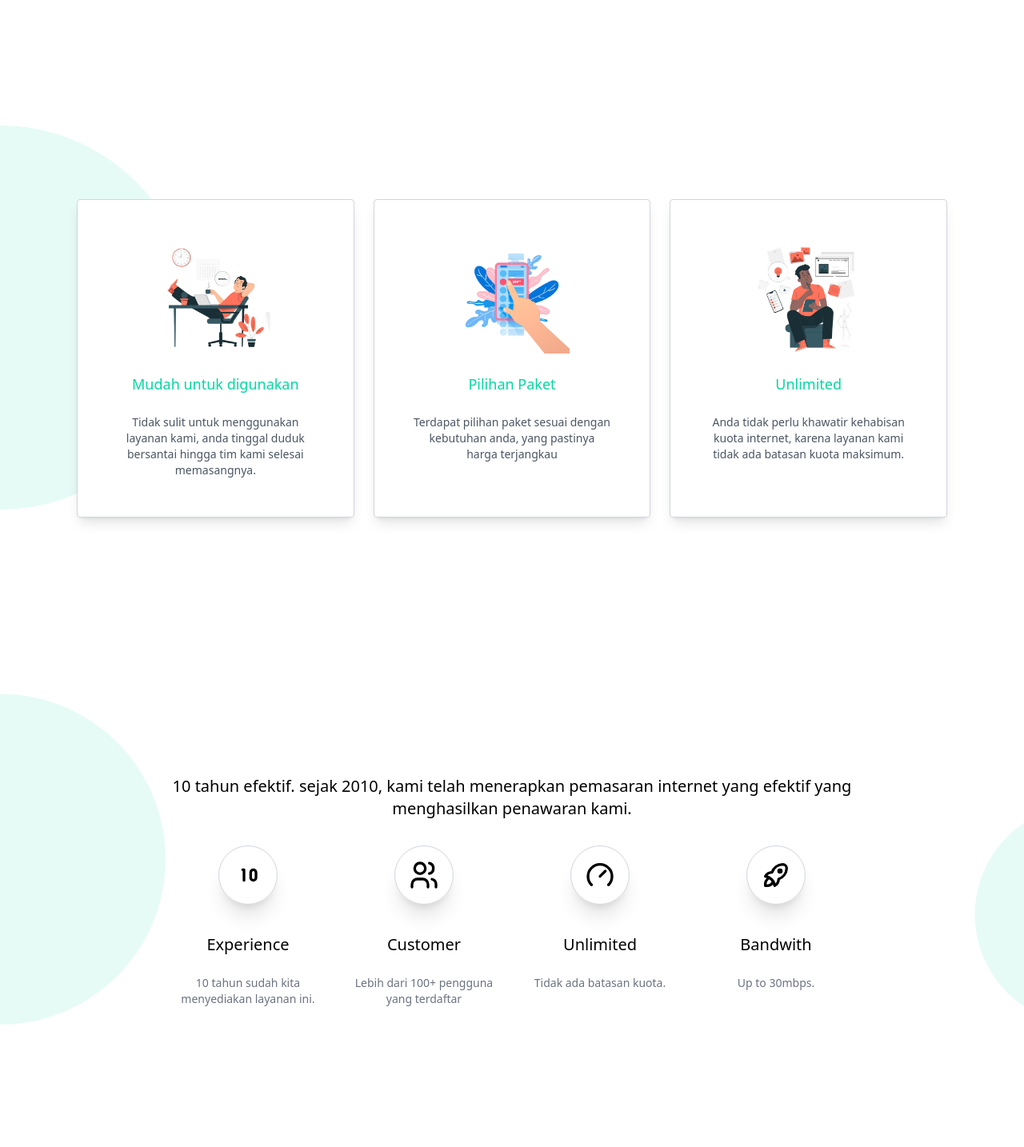
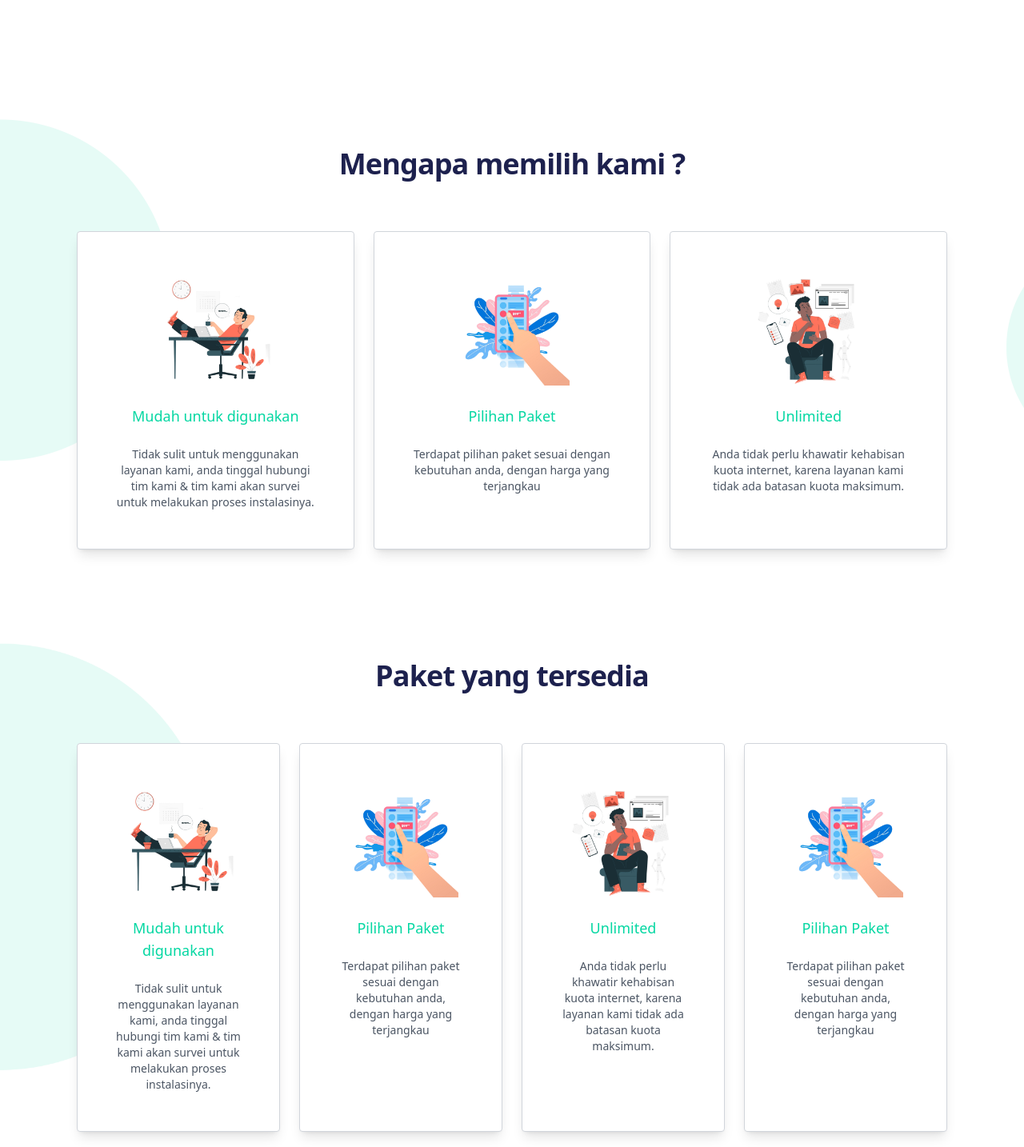
Before and after one commit to dikidwihermawan/logista-net, a React (Vite) app: page / in a window 1280 px wide. Shown: the part 1216-2650 px from the top of the page at 80% size. Built offline with nearby package versions, Linux system fonts and the light colour scheme.

Commit message:
add section 4

```diff
--- a/src/components/content/index.jsx
+++ b/src/components/content/index.jsx
@@ -18,7 +18,7 @@ function index() {
   return (
     <>
       <section
-        className=" max-w-screen-md md:max-w-screen-2xl mx-auto h-[600px] md:h-[620px] md:bg-cover bg-no-repeat bg-[url('/public/assets/background/section1.png')]"
+        className=" max-w-screen-md md:max-w-screen-2xl mx-auto h-full md:h-[620px] md:bg-cover bg-no-repeat bg-[url('/public/assets/background/section1.png')]"
         id="home"
       >
         <div className="grid py-4 grid-cols-1 grid-rows-2 px-8 md:py-0 md:grid-cols-2 md:px-32">
@@ -48,70 +48,10 @@ function index() {
         </div>
       </section>
       <section
-        className="max-w-screen-2xl mx-auto h-[840px] md:h-[620px] bg-cover bg-no-repeat bg-[url('/public/assets/background/section2.png')]"
+        className="max-w-screen-2xl mx-auto h-full md:h-[620px] bg-cover bg-no-repeat bg-[url('/public/assets/background/section2.png')]"
         id="about_me"
       >
-        <div className="max-w-screen-xl grid grid-cols-1 md:grid-cols-2 items-center justify-between mx-auto py-12 px-4 md:py-24 md:px-24">
-          {/* <div className="col-span-2 px-4 space-y-6">
-            <h1 className="text-white text-lg">
-              Kami memulai ini dengan koneksi-koneksi terdekat. Seiring
-              berjalannya waktu, kami dipercaya oleh masyarakat sehingga kami
-              ingin mencoba layanan ini ke ranah yang cukup luas
-            </h1>
-            <div className="grid grid-cols-2 gap-6 text-center">
-              <div className="border border-[#04D7A2] bg-[#1D214E] hover:bg-opacity-80 text-[#1D214E] p-4 rounded-tl-2xl rounded-tr-md rounded-bl-md rounded-br-2xl">
-                <div className="flex flex-col items-center space-y-2">
-                  <IconCalendarStats
-                    stroke={1}
-                    width={40}
-                    height={40}
-                    color="#FFFFFF"
-                  />
-                  <h1 className="text-lg text-white">Pengalaman</h1>
-                  <span className="text-sm text-white">
-                    10 Tahun lebih kita sudah bergelut di bidang ini
-                  </span>
-                </div>
-              </div>
-              <div className="border border-[#04D7A2] bg-[#1D214E] hover:bg-opacity-80 text-[#1D214E] p-4 rounded-tl-2xl rounded-tr-md rounded-bl-md rounded-br-2xl">
-                <div className="flex flex-col items-center space-y-2">
-                  <IconUsers
-                    stroke={1}
-                    width={40}
-                    height={40}
-                    color="#FFFFFF"
-                  />
-                  <h1 className="text-lg text-white">Pegguna</h1>
-                  <span className="text-sm text-white">
-                    Lebih dari 100+ pengguna yang terdaftar
-                  </span>
-                </div>
-              </div>
-              <div className="border border-[#04D7A2] bg-[#1D214E] hover:bg-opacity-80 text-[#1D214E] p-4 rounded-tl-2xl rounded-tr-md rounded-bl-md rounded-br-2xl">
-                <div className="flex flex-col items-center space-y-2">
-                  <IconCash stroke={1} width={40} height={40} color="#FFFFFF" />
-                  <h1 className="text-lg text-white">Harga</h1>
-                  <span className="text-sm text-white">
-                    Harga yang ekonomis
-                  </span>
-                </div>
-              </div>
-              <div className="border border-[#04D7A2] bg-[#1D214E] hover:bg-opacity-80 text-[#1D214E] p-4 rounded-tl-2xl rounded-tr-md rounded-bl-md rounded-br-2xl">
-                <div className="flex flex-col items-center space-y-2">
-                  <IconNetwork
-                    stroke={1}
-                    width={40}
-                    height={40}
-                    color="#FFFFFF"
-                  />
-                  <h1 className="text-lg text-white">Jaringan</h1>
-                  <span className="text-sm text-white">
-                    Akses lebih banyak di berbagai perangkat
-                  </span>
-                </div>
-              </div>
-            </div>
-          </div> */}
+        <div className="max-w-screen-xl grid grid-cols-1 md:grid-cols-2 items-center justify-between mx-auto py-12 px-4 md:px-24">
           <div className="py-2 md:w-[500px] md:h-[500px]">
             <img src="/public/assets/section/aboutme.png" alt="character" />
           </div>
@@ -121,17 +61,16 @@ function index() {
                 Tentang Kami
               </h1>
               <h1 className="text-md md:text-md spaci tracking-tight antialiased text-gray-600">
-                Logista Net berdiri sejak 2010 , kami juga telah diberikan
-                kepercayaan lebih oleh masyarakat sekitar. Maka dari itu kami
-                ingin memasarkan layanan internet kami lebih luas lagi
-                kedepannya.
+                Logista Net berdiri sejak tahun 2010, kami diberikan kepercayaan
+                lebih oleh masyarakat sekitar. Maka dari itu kami ingin
+                memasarkan layanan internet kami dengan area yang cukup luas.
               </h1>
               <div className="py-2">
                 <button
-                  onClick={() => handleClickScroll("why_me")}
-                  className="rounded-full w-full md:w-auto md:px-12 py-2 border border-[#04D7A2] focus:outline-none hover:text-white hover:bg-[#1D214E] hover:bg-opacity-80 text-[#1D214E]"
+                  onClick={() => handleClickScroll("layanan")}
+                  className="rounded-full w-full md:w-auto md:px-4 text-sm py-2 border border-[#04D7A2] focus:outline-none hover:text-white hover:bg-[#1D214E] text-[#1D214E]"
                 >
-                  Coba Sekarang
+                  Cek lebih detail
                 </button>
               </div>
             </div>
@@ -139,10 +78,13 @@ function index() {
         </div>
       </section>
       <section
-        className="max-w-screen-2xl mx-auto h-[840px] md:h-[720px] bg-cover bg-no-repeat bg-[url('/public/assets/background/section3.png')]"
-        id="why_me"
+        className="max-w-screen-2xl mx-auto h-full md:h-[640px] bg-cover bg-no-repeat bg-[url('/public/assets/background/section3.png')]"
+        id="layanan"
       >
-        <div className="max-w-screen-xl grid grid-cols-1 md:grid-cols-3 items-center gap-6 justify-between mx-auto py-12 px-8 md:py-40 md:px-24">
+        <h1 className="text-2xl md:text-4xl font-extrabold tracking-tight leading-none antialiased text-center text-[#1D214E] pt-24">
+          Mengapa memilih kami ?
+        </h1>
+        <div className="max-w-screen-xl grid grid-cols-1 md:grid-cols-3 items-center gap-6 justify-between mx-auto py-12 md:py-16 px-8 md:px-24">
           <div className="h-full w-full p-12 bg-white border border-gray-300 rounded shadow-lg hover:-translate-y-12 hover:duration-300 ">
             <div className="flex flex-col items-center space-y-6 text-center">
               <div className="w-36">
@@ -153,8 +95,9 @@ function index() {
               </div>
               <h1 className="text-lg text-[#04D7A2]">Mudah untuk digunakan</h1>
               <span className="text-sm text-gray-600">
-                Tidak sulit untuk menggunakan layanan kami, anda tinggal duduk
-                bersantai hingga tim kami selesai memasangnya.
+                Tidak sulit untuk menggunakan layanan kami, anda tinggal hubungi
+                tim kami & tim kami akan survei untuk melakukan proses
+                instalasinya.
               </span>
             </div>
           </div>
@@ -168,8 +111,8 @@ function index() {
               </div>
               <h1 className="text-lg text-[#04D7A2]">Pilihan Paket</h1>
               <span className="text-sm text-gray-600">
-                Terdapat pilihan paket sesuai dengan kebutuhan anda, yang
-                pastinya harga terjangkau
+                Terdapat pilihan paket sesuai dengan kebutuhan anda, dengan
+                harga yang terjangkau
               </span>
             </div>
           </div>
@@ -191,67 +134,76 @@ function index() {
         </div>
       </section>
       <section
-        className="max-w-screen-2xl mx-auto h-[720px] md:h-[620px] bg-cover bg-no-repeat bg-[url('/public/assets/background/section3.png')]"
-        id="harga"
+        className="max-w-screen-2xl mx-auto h-full md:h-[800px] bg-cover bg-no-repeat bg-[url('/public/assets/background/section3.png')]"
+        id="layanan"
       >
-        <div className="mx-auto text-center py-24 px-4">
-          <h1 className="mb-4 text-3xl font-extrabold tracking-tight leading-none text-white md:text-4xl lg:text-5xl">
-            Layanan Kami
+        <h1 className="text-2xl md:text-4xl font-extrabold tracking-tight leading-none antialiased text-center text-[#1D214E] pt-24">
+          Paket yang tersedia
         </h1>
-          <p className="mb-8 text-lg font-normal lg:text-xl lg:px-48">
-            10 tahun efektif. sejak 2010, kami telah menerapkan pemasaran
-            internet yang efektif yang menghasilkan penawaran kami.
-          </p>
-          <div className="grid grid-cols-2 md:grid-cols-4 gap-4 md:px-48">
-            <div className="w-full max-w-sm rounded-lg">
-              <div className="flex flex-col items-center pb-2 md:pb-10 space-y-6">
-                <div className="max-w-full max-h-screen border border-gray-300 mb-3 rounded-full shadow-xl p-4 ">
-                  <IconNumber10Small stroke={2} width={40} height={40} />
+        <div className="max-w-screen-xl grid grid-cols-1 md:grid-cols-4 items-center gap-6 justify-between mx-auto py-12 md:py-16 px-8 md:px-24">
+          <div className="h-full w-full p-12 bg-white border border-gray-300 rounded shadow-lg hover:-translate-y-12 hover:duration-300 ">
+            <div className="flex flex-col items-center space-y-6 text-center">
+              <div className="w-36">
+                <img
+                  src="/public/assets/section/easy-to-use.png"
+                  alt="Easy to use"
+                />
               </div>
-                <h5 className="mb-1 text-xl font-medium">Experience</h5>
-                <span className="text-sm text-gray-500">
-                  10 tahun sudah kita menyediakan layanan ini.
+              <h1 className="text-lg text-[#04D7A2]">Mudah untuk digunakan</h1>
+              <span className="text-sm text-gray-600">
+                Tidak sulit untuk menggunakan layanan kami, anda tinggal hubungi
+                tim kami & tim kami akan survei untuk melakukan proses
+                instalasinya.
               </span>
             </div>
           </div>
-            <div className="w-full max-w-sm rounded-lg">
-              <div className="flex flex-col items-center pb-2 md:pb-10 space-y-6">
-                <div className="max-w-full max-h-screen border border-gray-300 mb-3 rounded-full shadow-xl p-4 ">
-                  <IconUsers stroke={2} width={40} height={40} />
+          <div className="h-full w-full p-12 bg-white border border-gray-300 rounded shadow-lg hover:-translate-y-12 hover:duration-300 ">
+            <div className="flex flex-col items-center space-y-6 text-center">
+              <div className="w-36">
+                <img
+                  src="/public/assets/section/select-package.png"
+                  alt="Select Package"
+                />
               </div>
-                <h5 className="mb-1 text-xl font-medium">Customer</h5>
-                <span className="text-sm text-gray-500">
-                  Lebih dari 100+ pengguna yang terdaftar
+              <h1 className="text-lg text-[#04D7A2]">Pilihan Paket</h1>
+              <span className="text-sm text-gray-600">
+                Terdapat pilihan paket sesuai dengan kebutuhan anda, dengan
+                harga yang terjangkau
               </span>
             </div>
           </div>
-            <div className="w-full max-w-sm rounded-lg">
-              <div className="flex flex-col items-center pb-2 md:pb-10 space-y-6">
-                <div className="max-w-full max-h-screen border border-gray-300 mb-3 rounded-full shadow-xl p-4 ">
-                  <IconBrandSpeedtest stroke={2} width={40} height={40} />
+          <div className="h-full w-full p-12 bg-white border border-gray-300 rounded shadow-lg hover:-translate-y-12 hover:duration-300 ">
+            <div className="flex flex-col items-center space-y-6 text-center">
+              <div className="w-36">
+                <img
+                  src="/public/assets/section/unlimited.png"
+                  alt="Unlimited"
+                />
               </div>
-                <h5 className="mb-1 text-xl font-medium">Unlimited</h5>
-                <span className="text-sm text-gray-500">
-                  Tidak ada batasan kuota.
+              <h1 className="text-lg text-[#04D7A2]">Unlimited</h1>
+              <span className="text-sm text-gray-600">
+                Anda tidak perlu khawatir kehabisan kuota internet, karena
+                layanan kami tidak ada batasan kuota maksimum.
               </span>
             </div>
           </div>
-            <div className="w-full max-w-sm rounded-lg">
-              <div className="flex flex-col items-center pb-2 md:pb-10 space-y-6">
-                <div className="max-w-full max-h-screen border border-gray-300 mb-3 rounded-full shadow-xl p-4 ">
-                  <IconRocket stroke={2} width={40} height={40} />
+          <div className="h-full w-full p-12 bg-white border border-gray-300 rounded shadow-lg hover:-translate-y-12 hover:duration-300 ">
+            <div className="flex flex-col items-center space-y-6 text-center">
+              <div className="w-36">
+                <img
+                  src="/public/assets/section/select-package.png"
+                  alt="Select Package"
+                />
               </div>
-                <h5 className="mb-1 text-xl font-medium">Bandwith</h5>
-                <span className="text-sm text-gray-500">Up to 30mbps.</span>
-              </div>
+              <h1 className="text-lg text-[#04D7A2]">Pilihan Paket</h1>
+              <span className="text-sm text-gray-600">
+                Terdapat pilihan paket sesuai dengan kebutuhan anda, dengan
+                harga yang terjangkau
+              </span>
             </div>
           </div>
         </div>
       </section>
-      <section
-        className="max-w-screen-2xl mx-auto h-[450px] md:h-[620px] bg-cover bg-no-repeat bg-[url('/public/assets/background/section4.png')]"
-        id="harga"
-      ></section>
     </>
   );
 }
--- a/src/components/header/index.jsx
+++ b/src/components/header/index.jsx
@@ -77,7 +77,7 @@ function Header() {
             </li>
             <li>
               <button
-                onClick={() => handleClickScroll("harga")}
+                onClick={() => handleClickScroll("penawaran")}
                 className="block py-2 px-3 md:p-0 text-[#1D214E] text-start w-full hover:bg-white hover:text-black md:text-[#1D214E] rounded md:hover:bg-transparent md:hover:text-blue-600"
               >
                 Penawaran
```
Lines whose indentation alone changed are shown as unchanged.
